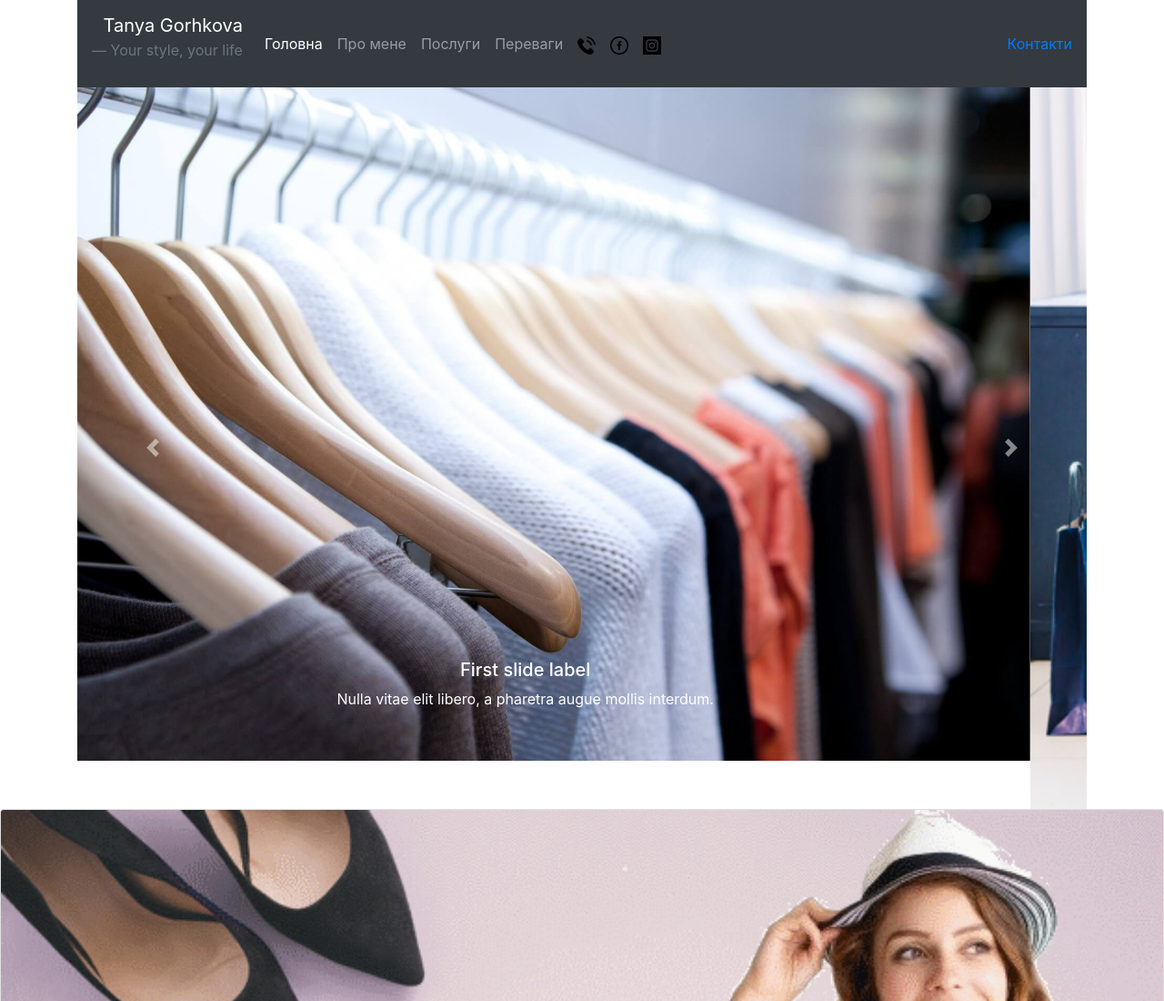
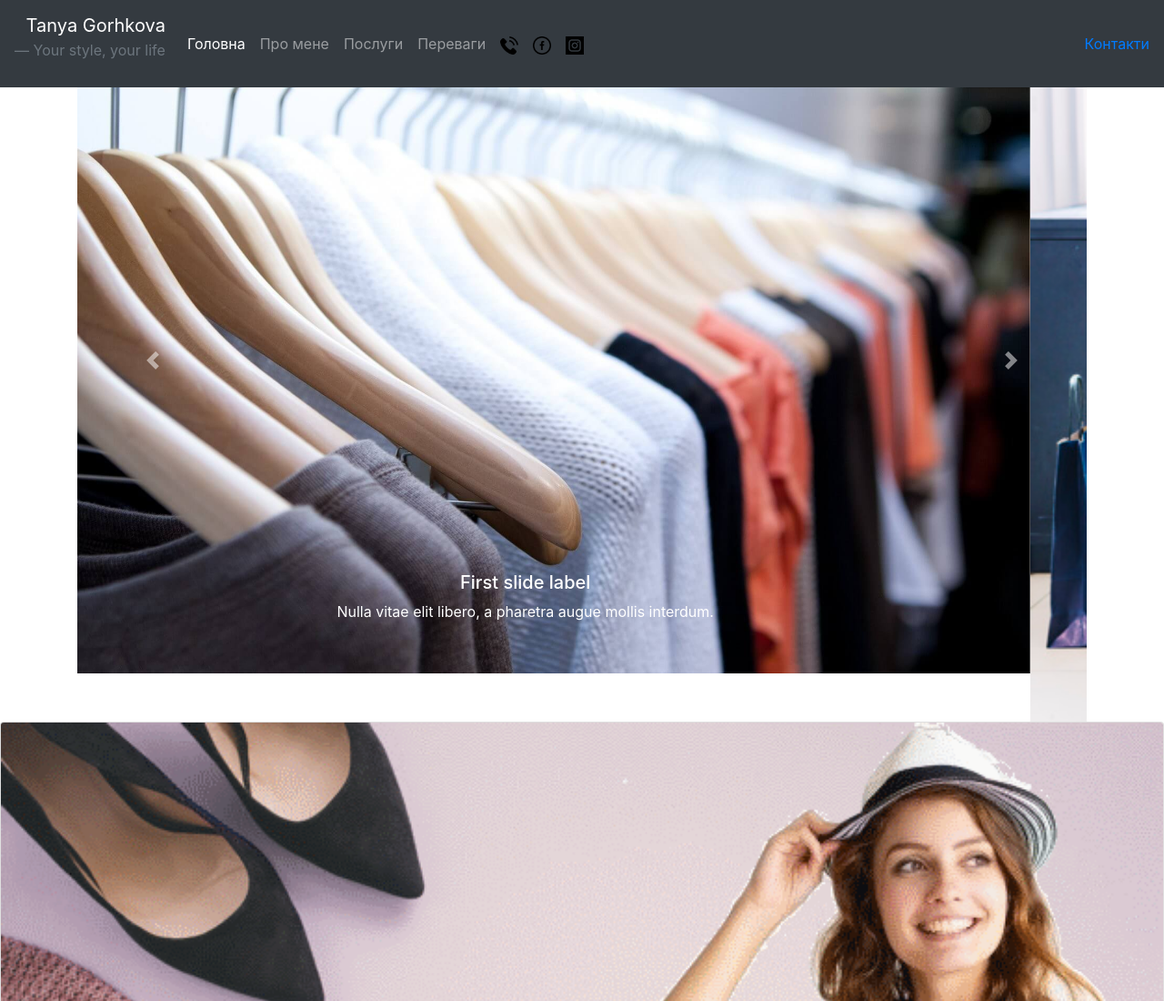
Before and after one commit to RomanDem/my, a plain HTML site: page index.html in a window 1280 px wide. Shown: the top 1100 px of the page at 91% size. Drawn offline with nearby package versions, Linux system fonts and the light colour scheme.

Commit message:
fiksed hader

```diff
--- a/index.html
+++ b/index.html
@@ -1,6 +1,5 @@
 <!DOCTYPE html>
 <html lang="en">
-
 <head>
     <meta charset="UTF-8">
     <meta name="viewport" content="width=device-width, initial-scale=1.0">
@@ -11,7 +10,7 @@
 </head>
 <body>
   <header class="container">
-   <nav class="navbar navbar-expand-lg  navbar-dark bg-dark" fixed-top">
+   <nav class="navbar navbar-expand-lg  navbar-dark bg-dark fixed-top">
     <a class="navbar-brand" href="#">
       <blockquote class="blockquote text-right"><p class="mb-0">Tanya Gorhkova </p>
        <footer class="blockquote-footer">Your style, your life</footer></blockquote></a>
```
